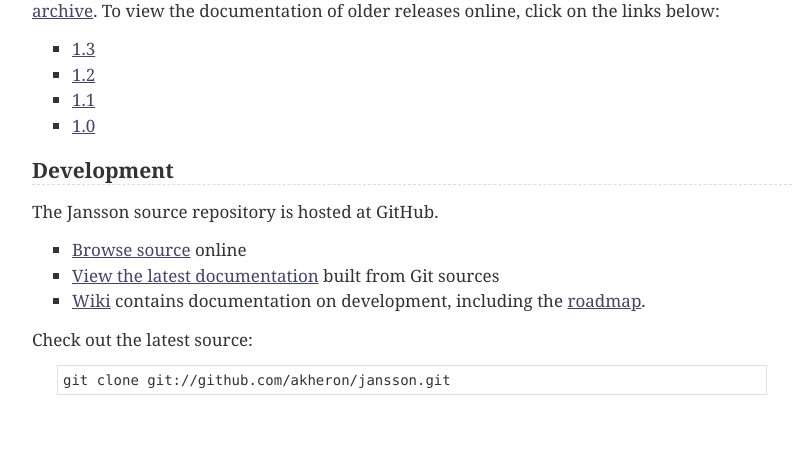
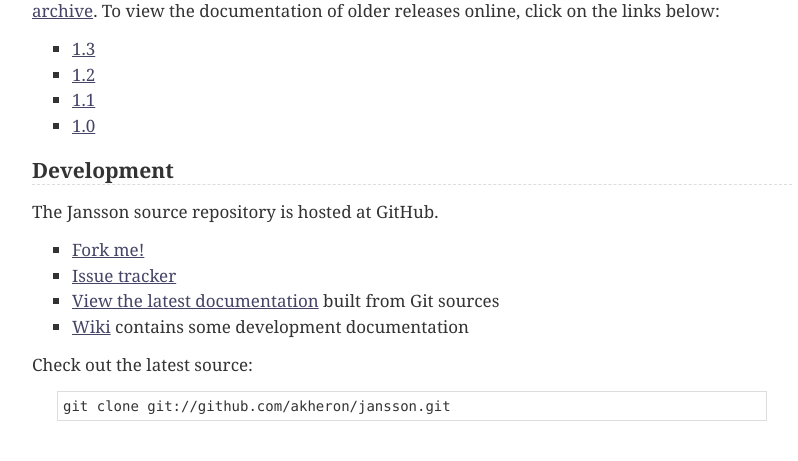
Before and after one commit to akheron/www.digip.org, a Python web app: template templates/jansson/index.html in a window 1280 px wide. Shown: the part 674-1135 px from the top of the page, without its empty margins (228-1026 px from the left). Before the commit the page ends 1069 px from the top, so only its background shows below. Run offline with Jinja, Linux system fonts and the light colour scheme; the template is opened without the code that fills it, so the values that code supplies are empty; some libraries are stand-ins or nearby versions.

Commit message:
jansson: Update development links
- Use https for GitHub links, fix wiki URL
- Add a link to the issue tracker
- Rename "Browse source online" to "Fork me!"
- Remove explicit link to roadmap, as it's a bit outdated

```diff
--- a/templates/jansson/index.html
+++ b/templates/jansson/index.html
@@ -91,17 +91,18 @@
   </p>
   <ul>
     <li>
-      <a href="http://github.com/akheron/jansson">Browse source</a>
-      online
+      <a href="https://github.com/akheron/jansson">Fork me!</a>
+    </li>
+    <li>
+      <a href="https://github.com/akheron/jansson/issues">Issue tracker</a>
     </li>
     <li>
       <a href="/jansson/doc/dev/">View the latest documentation</a>
       built from Git sources
     </li>
     <li>
-      <a href="http://wiki.github.com/akheron/jansson">Wiki</a> contains
-      documentation on development, including
-      the <a href="http://wiki.github.com/akheron/jansson/roadmap">roadmap</a>.
+      <a href="https://github.com/akheron/jansson/wiki">Wiki</a>
+      contains some development documentation
     </li>
   </ul>
   <p>
```
